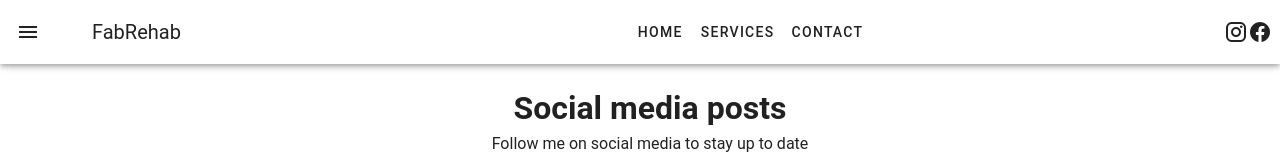
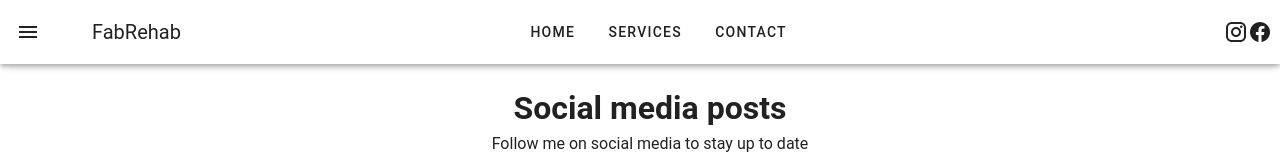
Before and after one commit to RATACIA/fabibi, a Vue app: page /blog in a window 1280 px wide. Shown: the top 160 px of the page. Built offline with nearby package versions, Linux system fonts and the light colour scheme; no server answers.

Commit message:
updated navbar

```diff
--- a/src/App.vue
+++ b/src/App.vue
@@ -7,19 +7,17 @@
           >FabRehab</v-toolbar-title
         >
 
-        <v-spacer
-          style="margin-right: -190px"
-          class="hidden-sm-and-down pl-5"
-        ></v-spacer>
-        <v-btn text @click="$router.push('/')" class="px-2">Home</v-btn>
-        <v-btn text @click="$router.push('/about')" class="px-2"
-          >Services</v-btn
-        >
-        <v-btn text @click="$router.push('/contact-us')" class="px-2"
-          >Contact</v-btn
-        >
+        <v-spacer class="hidden-sm-and-down"></v-spacer>
+
+        <!-- Centered buttons -->
+        <div class="d-flex flex-start flex-grow-1">
+          <v-btn text @click="$router.push('/')">Home</v-btn>
+          <v-btn text @click="$router.push('/about')">Services</v-btn>
+          <v-btn text @click="$router.push('/contact-us')">Contact</v-btn>
+        </div>
 
         <v-spacer class="hidden-xs-and-down"></v-spacer>
+
         <v-icon
           v-for="(icon, index) in icons"
           :key="index"
--- a/src/components/GoogleReview.vue
+++ b/src/components/GoogleReview.vue
@@ -121,7 +121,7 @@ onMounted(() => {
         src="https://static-00.iconduck.com/assets.00/google-icon-2048x2048-czn3g8x8.png"
       >
       </v-img>
-      <h2 class="ma-2">Reviews</h2>
+      <h2 class="ma-3">Reviews</h2>
     </div>
     <v-carousel height="auto" show-arrows="hover" hide-delimiters class="px-3">
       <v-carousel-item v-for="review in reviews" :key="review.id" class="ma-3">
```
